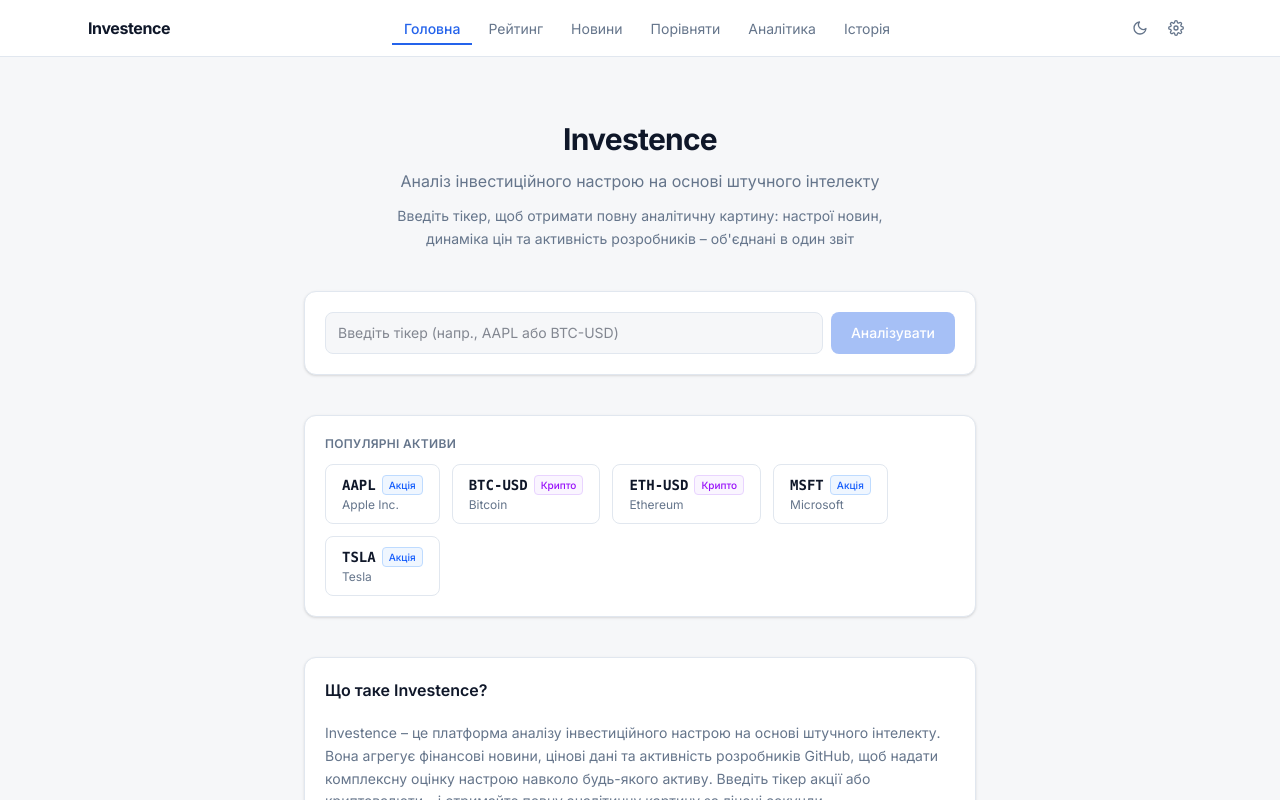
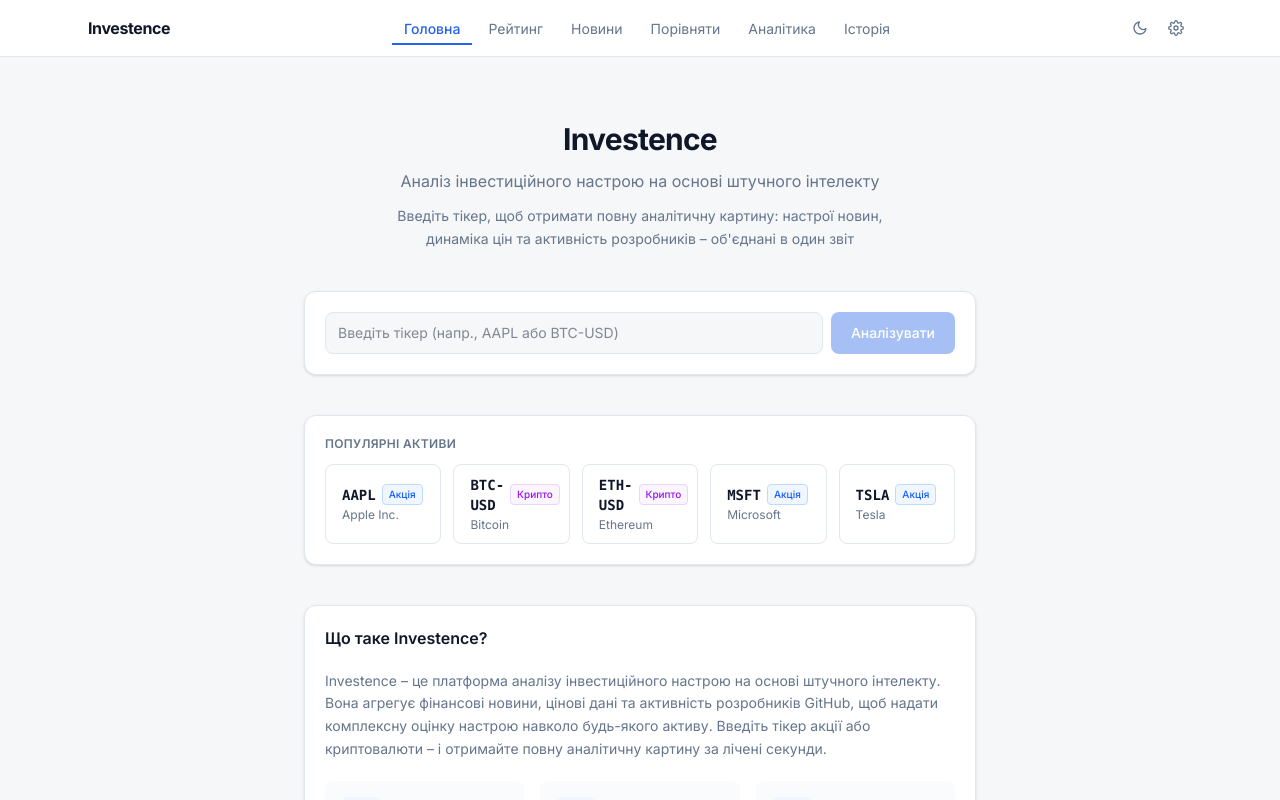
Before and after one commit to anastasiia-marinenko/investence, a React (Vite) app in the folder frontend/: page / in a window 1280 px wide. Shown: the top 800 px of the page. Built offline with nearby package versions, Linux system fonts and the light colour scheme.

Commit message:
Fixed popular assets cards layout on desktop screens

```diff
--- a/frontend/src/pages/home.tsx
+++ b/frontend/src/pages/home.tsx
@@ -107,13 +107,13 @@ export default function Home() {
 
         <div className="bg-card rounded-xl border border-border shadow-sm p-5 space-y-3">
           <p className="text-xs font-semibold text-muted-foreground uppercase tracking-wide">Популярні активи</p>
-          <div className="flex gap-3 flex-wrap">
+          <div className="grid grid-cols-2 md:grid-cols-5 gap-3">
             {POPULAR.map((a) => (
               <button
                 key={a.ticker}
                 onClick={() => { setTicker(a.ticker); handleAnalyze(a.ticker); }}
                 disabled={loading}
-                className="border border-border rounded-lg px-4 py-2.5 text-sm hover:bg-accent hover:border-primary/30 transition-colors text-left disabled:opacity-40 group"
+                className="w-full border border-border rounded-lg px-4 py-2.5 text-sm hover:bg-accent hover:border-primary/30 transition-colors text-left disabled:opacity-40 group"
               >
                 <div className="flex items-center gap-1.5">
                   <span className="font-mono font-semibold text-foreground">{a.ticker}</span>
```
